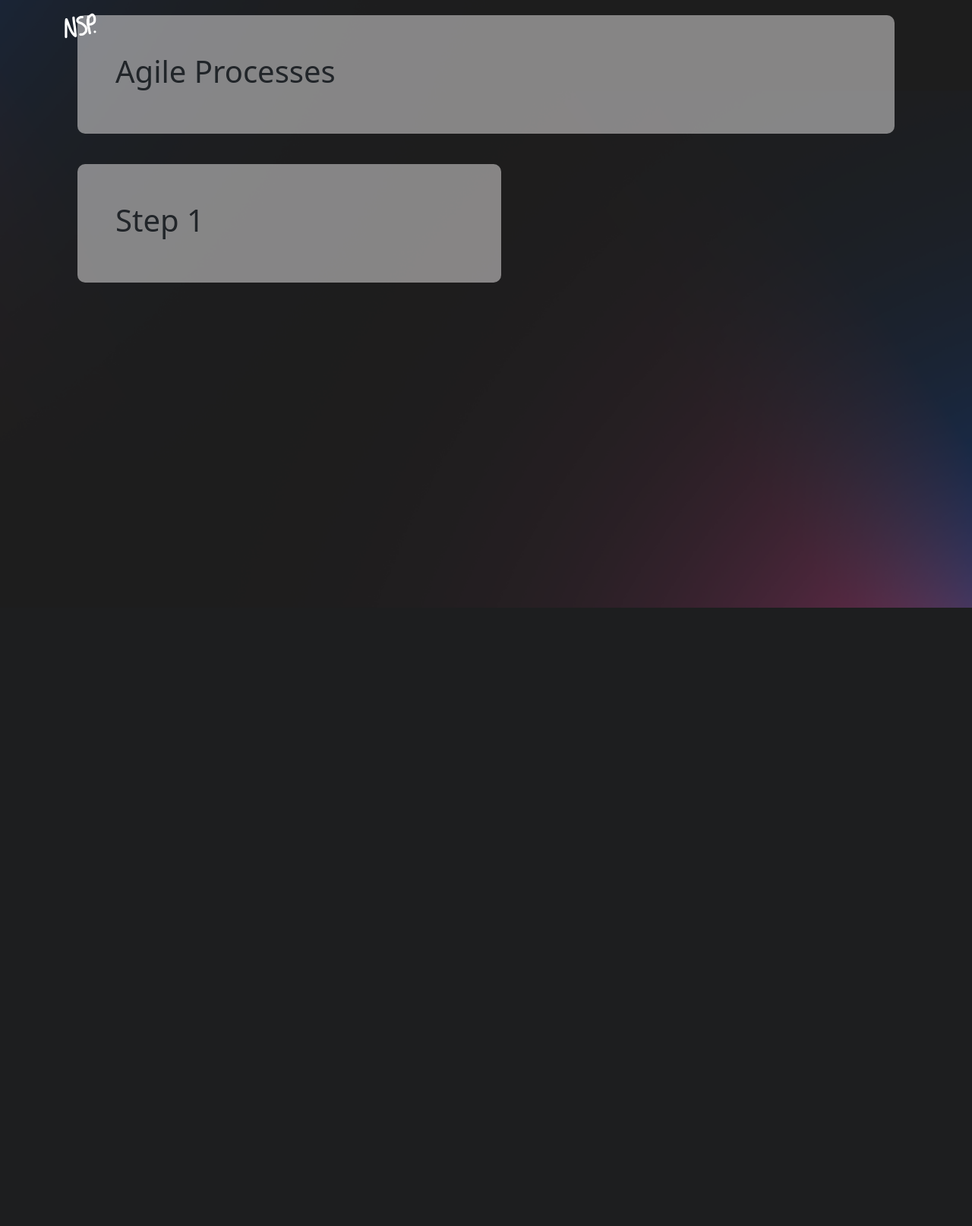
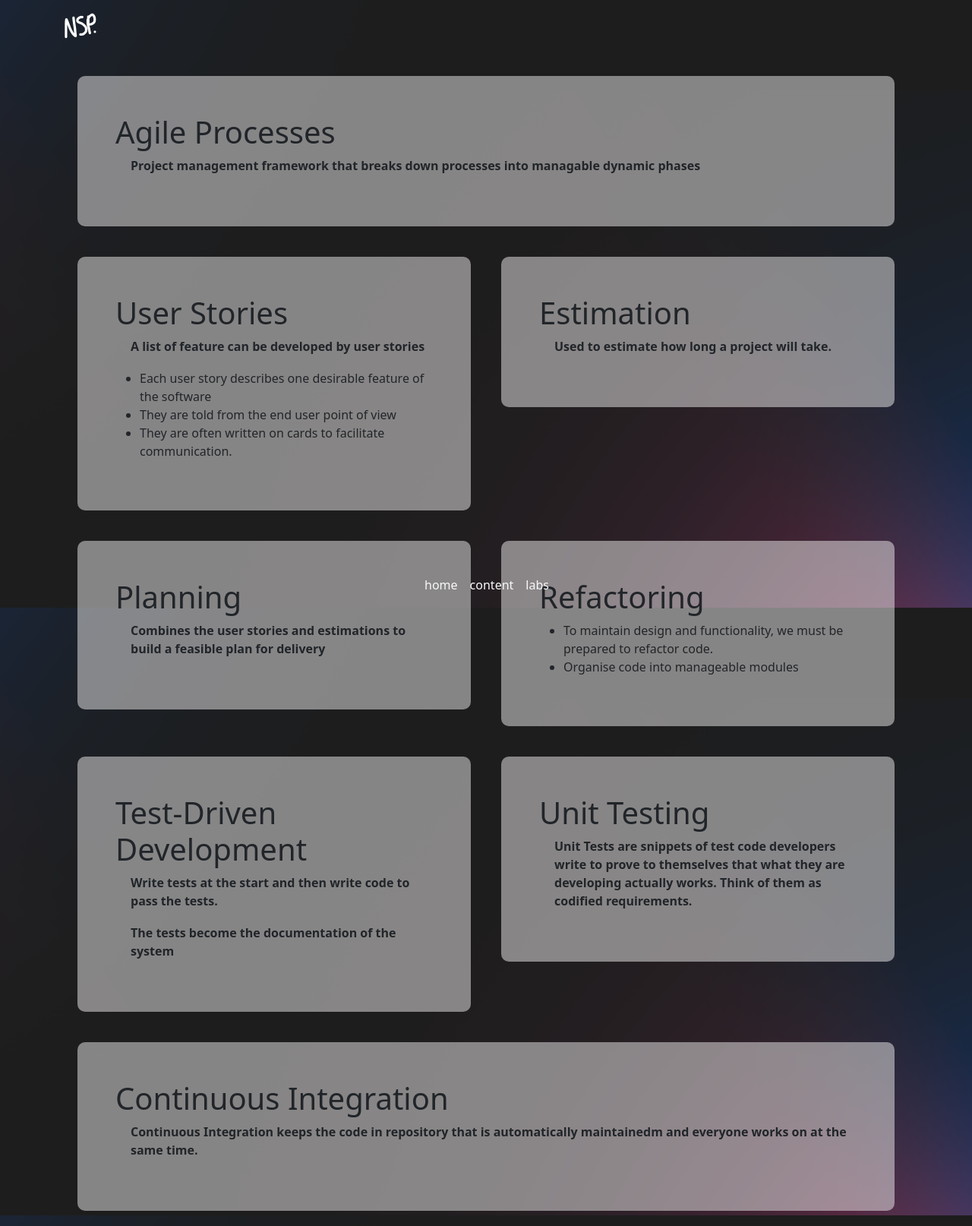
Before and after one commit to vittopan/CITS3403Tut, a Flask app: page /agileprocesses in a window 1280 px wide. Shown: the whole page at 76% size. Before the commit the page ends 800 px from the top, so only its background shows below. Run offline with Flask 3, Linux system fonts and the light colour scheme.

Commit message:
Made a whole bunch of changes

```diff
--- a/app.py
+++ b/app.py
@@ -41,5 +41,9 @@ def databases():
 def flaskInfo():
     return render_template('flaskInfo.html')
 
+@app.route('/labs')
+def labs():
+    return render_template('labs.html')
+
 if __name__ == '__main__':
     app.run(debug=True)
--- a/static/CSS/main.css
+++ b/static/CSS/main.css
@@ -5,7 +5,7 @@ body {
     background-position: center;
     background-repeat: no-repeat;
     background-attachment: fixed;
-    height: 100vh; /* Ensure the background covers the entire viewport height */
+    height: 70vh; /* Ensure the background covers the entire viewport height */
     margin: 0;
     padding: 0;
 }
@@ -100,3 +100,9 @@ button .btn{
       transform: scale(1.5);
     }
   }
+
+
+  footer .container{
+    padding-top: 50px;
+    padding-inline-end: 10px;
+  }
--- a/templates/agileprocesses.html
+++ b/templates/agileprocesses.html
@@ -1,14 +1,59 @@
 {%extends 'index.html'%}
 {%block content%}
 <div class="container">
-    <div class="row">
+    <div class="row d-flex">
         <div class="col feedBox feedBoxSwell">
             <h1>Agile Processes</h1>
+            <p>Project management framework that breaks down processes into managable dynamic phases</p>
+        </div>
+    </div>
+    <div class="row d-flex align-items-stretch">
+        <div class="col-md feedBox feedBoxSwell">
+            <h1>User Stories</h1>
+            <p>A list of feature can be developed by user stories</p>
+            <ul>
+                <li>Each user story describes one desirable feature of the software</li>
+                <li>They are told from the end user point of view</li>
+                <li>They are often written on cards to facilitate communication.</li>
+            </ul>
+        </div>
+        <div class="col-md feedBox feedBoxSwell">
+            <h1>Estimation</h1>
+            <p>Used to estimate how long a project will take.</p>
+        </div>
+    </div>
+    <div class="row d-flex">
+        <div class="col-md feedBox feedBoxSwell">
+            <h1>Planning</h1>
+            <p>Combines the user stories and estimations to build a feasible plan for delivery</p>
+        </div>
+        <div class="col-md feedBox feedBoxSwell">
+            <h1>Refactoring</h1>
+            <ul>
+                <li>To maintain design and functionality, we must be prepared to refactor code.</li>
+                <li>Organise code into manageable modules</li>
+            </ul>
+        </div>
+    </div>
+    <div class="row d-flex">
+        <div class="col-md feedBox feedBoxSwell">
+            <h1>Test-Driven Development</h1>
+            <p>Write tests at the start and then write code to pass the tests.</p>
+            <p>The tests become the documentation of the system</p>
+        </div>
+        <div class="col-md feedBox feedBoxSwell">
+            <h1>Unit Testing</h1>
+            <p>Unit Tests are snippets of test code developers write to prove to themselves that what
+                they are developing actually works. Think of them as codified requirements.
+            </p>
         </div>
     </div>
     <div class="row">
-        <div class="col-6 feedBox feedBoxSwell">
-            <h1>Step 1</h1>
+        <div class="col-md feedBox feedBoxSwell">
+            <h1>Continuous Integration</h1>
+            <p>Continuous Integration keeps the code in repository that is automatically maintainedm and everyone works
+                on at the same time.
+            </p>
         </div>
     </div>
 </div>
--- a/templates/index.html
+++ b/templates/index.html
@@ -7,9 +7,9 @@
     <link rel="stylesheet" href="../static/CSS/main.css">
     <title>Agile Web Development</title>
 </head>
-<body style="height: 80vh">
+<body>
     <div class="container">
-        <header>
+        <header style="padding: 40px;">
             <nav class="navbar navbar-expand-lg navbar-light font-weight-bold fixed-top">
                 <div class="container">
                     <a class="navbar-brand navbar-light" href="{{url_for('home')}}"><img src="../static/Images/NSPLogo.png" alt="NSP Logo" style="height: 50px; width: 50px;"></a>
@@ -22,6 +22,17 @@
         {%block content%}
         {%endblock content%}
     </div>
+    <footer class="footer fixed-bottom">
+        <div class="container">
+            <nav class="navbar navbar-expand-lg navbar-light" style="padding: 10px 0; width: 100%">
+              <div class="navbar-nav mx-auto">
+                <a class="nav-item nav-link text-light" href="{{url_for('home')}}">home</a>
+                <a class="nav-item nav-link text-light" href="{{url_for('content')}}">content</a>
+                <a class="nav-item nav-link text-light" href="{{url_for('labs')}}">labs</a>
+              </div>
+            </nav>
+        </div>
+    </footer>
     <script>
         document.addEventListener('DOMContentLoaded', function() {
     // Find the button and content elements
```
Also changed, not shown: templates/databases.html (+32 -0 lines), templates/labs.html (added, +10 -0 lines), templates/rest.html (+10 -6 lines).
